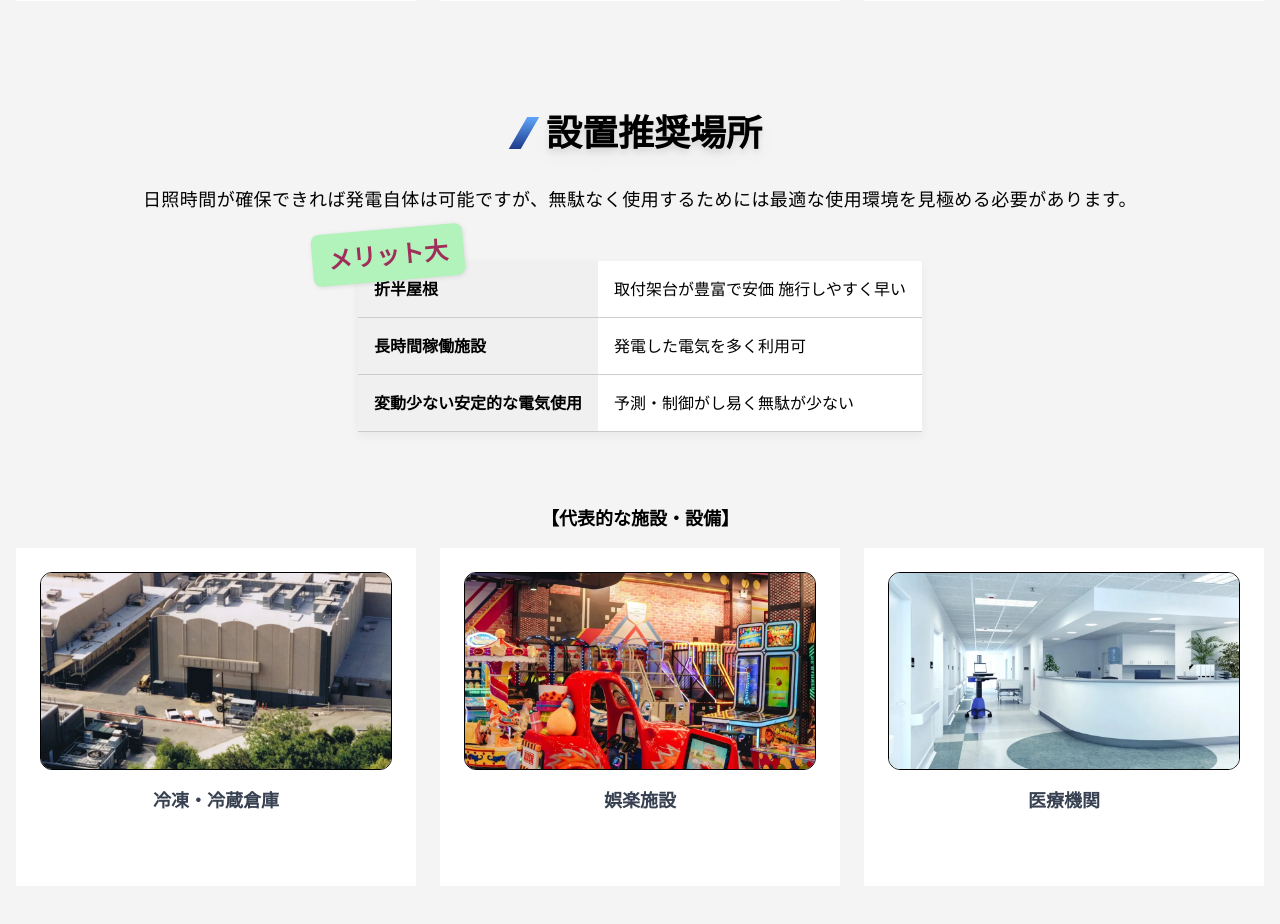
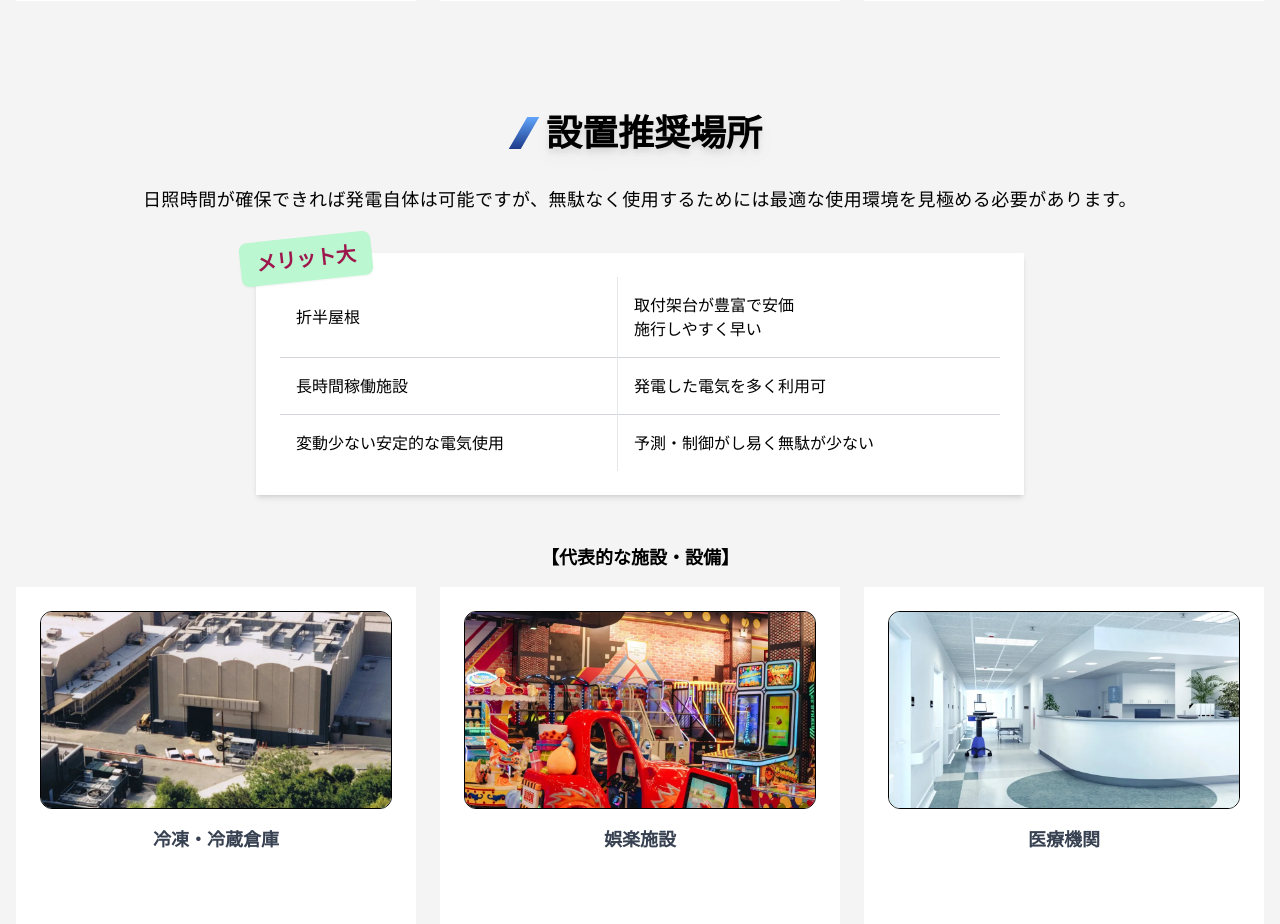
Before and after one commit to taimomo/HP_remake, a PHP site: page /httpdocs/solar.php in a window 1280 px wide. Shown: the part 1704-2628 px from the top of the page. Run offline with PHP 8.4, Linux system fonts and the light colour scheme; style sheets or scripts are compiled from the project's sources; some libraries are stand-ins or nearby versions; some web fonts are replaced.

Commit message:
tailwindcss setting to merit table

```diff
--- a/httpdocs/css/style.css
+++ b/httpdocs/css/style.css
@@ -206,52 +206,3 @@ main {
         }
     }
 }
-
-.solar_merit {
-    position: relative;
-    padding: 2rem 1rem;
-    margin: 1rem auto;
-}
-
-.merit_label {
-    position: absolute;
-    top: 0%;
-    left: -5%;
-    background: #b2f2bb;
-    color: #a02e5a;
-    font-weight: bold;
-    padding: 0.5rem 1rem;
-    border-radius: 8px;
-    font-size: 1.5rem;
-    box-shadow: 1px 1px 5px rgba(0, 0, 0, 0.1);
-    transform: rotate(-5deg);
-
-    @media screen and (max-width: 748px) {
-        padding: 0.5rem 0.8rem;
-        font-size: 1.2rem;
-        top: 2%;
-        left: 2%;
-    }
-}
-
-.merit_table {
-    width: 100%;
-    border-collapse: collapse;
-    background-color: #fff;
-    box-shadow: 0 4px 10px rgba(0, 0, 0, 0.05);
-
-    th,
-    td {
-        padding: 1rem;
-        border-bottom: 1px solid #ccc;
-        text-align: left;
-        font-size: 1rem;
-        @media screen and (max-width: 748px) {
-            font-size: 0.8rem;
-        }
-    }
-
-    th {
-        background-color: #f0f0f0;
-    }
-}
--- a/httpdocs/solar.php
+++ b/httpdocs/solar.php
@@ -160,13 +160,19 @@ include 'bread.php';
             <p class="justify-self-center px-4 font-medium tracking-wide md:text-lg">
                 日照時間が確保できれば発電自体は可能ですが、無駄なく使用するためには最適な使用環境を見極める必要があります。</p>
 
-            <div class="solar_merit">
-                <div class="merit_label">メリット大</div>
+            <div class="px-6">
+                <div class="relative w-full bg-white max-w-3xl justify-self-center p-2 md:p-6 mt-10 mb-6 shadow-md">
+                    <!-- ラベル -->
+                    <div class="absolute -top-4 -left-4 rotate-[-6deg] bg-green-200 text-pink-800 font-bold px-4 py-2 rounded-lg text-xl shadow-sm">
+                        メリット大
+                    </div>
 
-                <table class="merit_table">
+                    <!-- テーブル -->
+                    <table class="design_table">
+                        <tbody>
                             <tr>
                                 <th>折半屋根</th>
-                        <td>取付架台が豊富で安価 施行しやすく早い</td>
+                                <td>取付架台が豊富で安価<br>施行しやすく早い</td>
                             </tr>
                             <tr>
                                 <th>長時間稼働施設</th>
@@ -176,7 +182,9 @@ include 'bread.php';
                                 <th>変動少ない安定的な電気使用</th>
                                 <td>予測・制御がし易く無駄が少ない</td>
                             </tr>
+                        </tbody>
                     </table>
+                </div>
             </div>
 
             <!-- 代表的な設備 -->
--- a/httpdocs/src/input.css
+++ b/httpdocs/src/input.css
@@ -14,6 +14,26 @@
     /* 定義側 */
     .col2_list dd {
         @apply text-right p-2;
+    }
+
+    /* 装飾付きテーブル要素 */
+    .design_table {
+        @apply w-full border-collapse text-xs md:text-sm md:text-base;
+    }
+
+    .design_table tr {
+        @apply border-b border-gray-300;
+    }
+    .design_table tr:last-child {
+        @apply border-b-0;
+    }
+
+    .design_table th {
+        @apply p-4 text-left font-medium self-center border-r;
+    }
+
+    .design_table td {
+        @apply p-4 text-left;
     }
 
     /* アコーディオンのヘッダー部分 */
```
Lines whose indentation alone changed are shown as unchanged.
